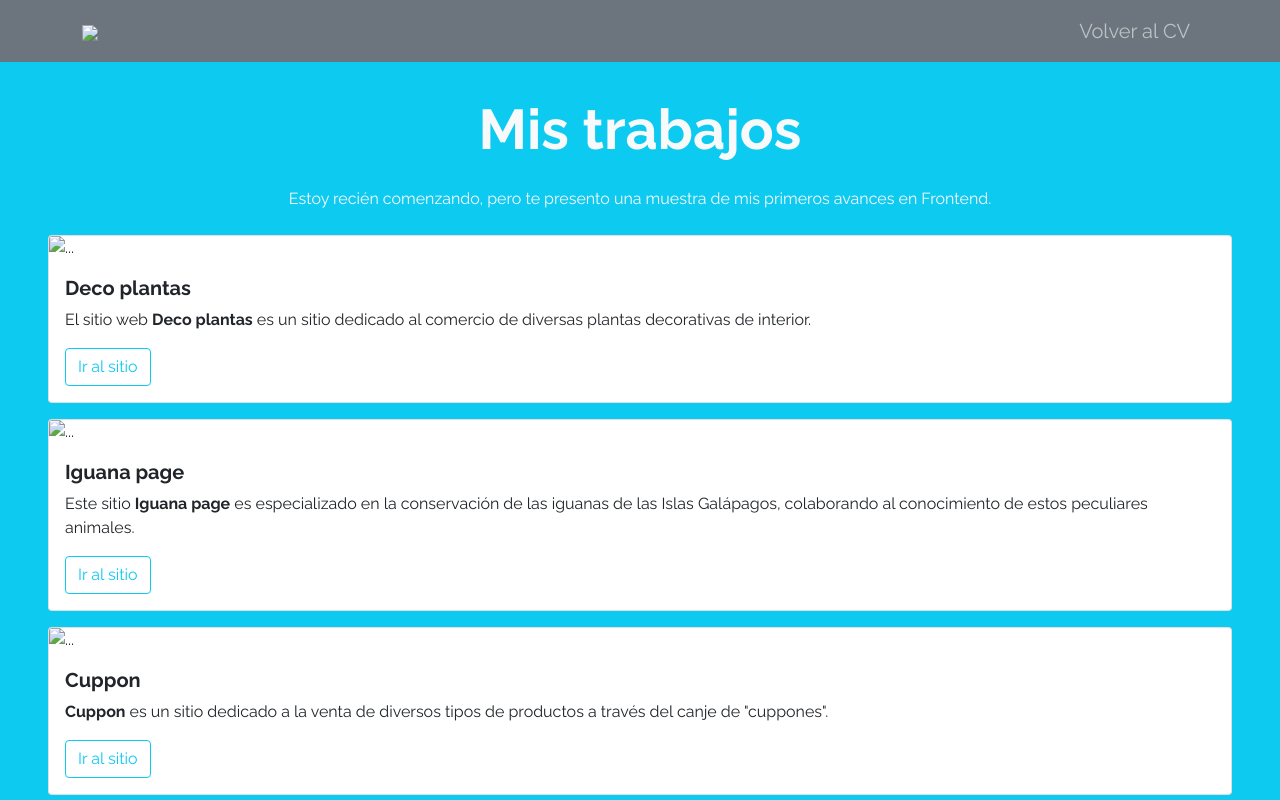
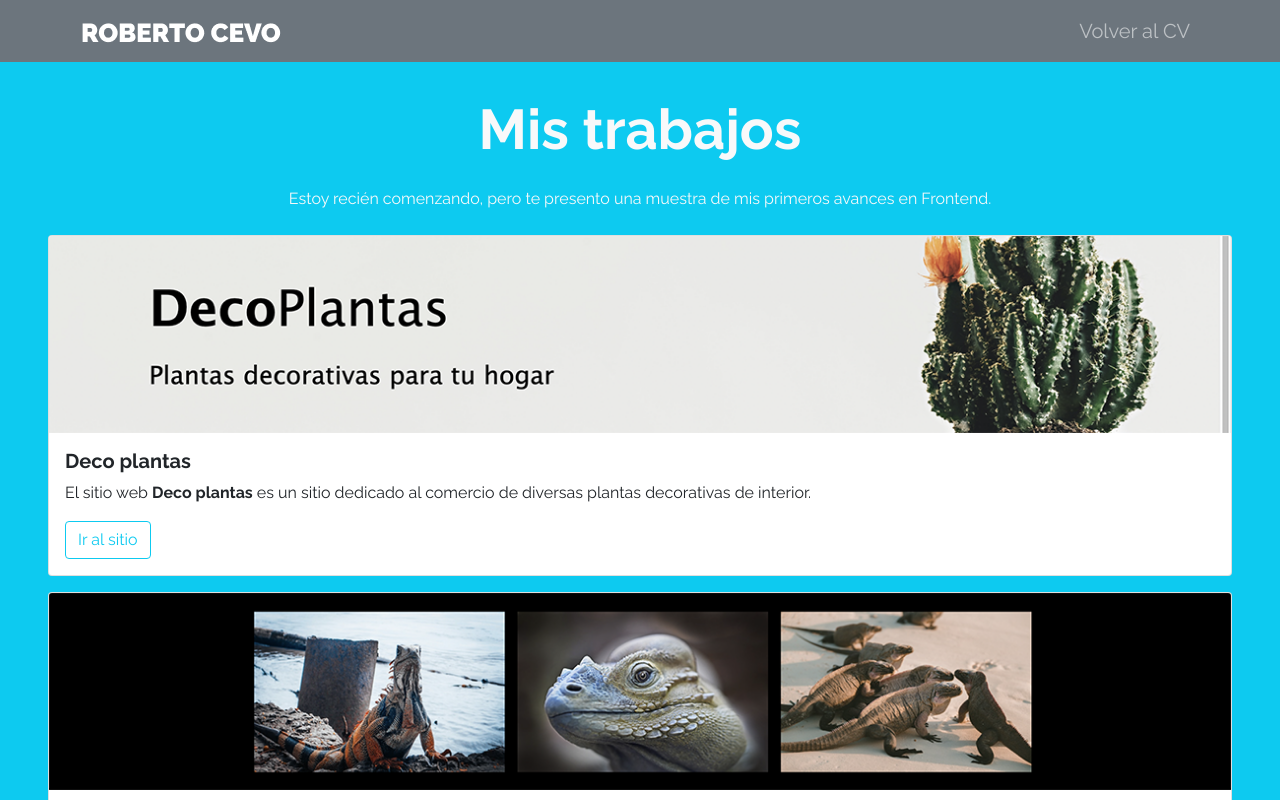
Before and after one commit to robertocevo/PRUEBA-PORTAFOLIO, a plain HTML site: page portafolio.html in a window 1280 px wide. Shown: the top 800 px of the page. Drawn offline with nearby package versions, Linux system fonts and the light colour scheme.

Commit message:
cargando imagenes al sitio

```diff
--- a/assets/css/style.css
+++ b/assets/css/style.css
@@ -5,7 +5,7 @@ body {
   /* Hero Section */
 
   #Hero-Section {
-    background-image: url("../img/bg-hero2.webp");
+    background-image: url("../images/bg-hero2.webp");
     background-repeat: no-repeat;
     background-size: cover;
     background-position: left;
--- a/portafolio.html
+++ b/portafolio.html
@@ -33,7 +33,7 @@
     <nav class="navbar navbar-expand-lg navbar-dark bg-secondary fixed-top">
         <div class="container">
           <a class="navbar-brand" href="#">
-            <img src="./assets/img/ROBERTO_CEVO_logo.png" class="img-fluid" />
+            <img src="./assets/images/ROBERTO_CEVO_logo.png" class="img-fluid" />
           </a>
           <button
             class="navbar-toggler"
@@ -69,7 +69,7 @@
     </p>
 
     <div class="card mb-3">
-      <img src="./assets/img/1200x200_1.png" class="card-img-top" alt="..." />
+      <img src="./assets/images/1200x200_1.png" class="card-img-top" alt="imagen de sitio web" />
       <div class="card-body">
         <h5 class="card-title fw-bold">Deco plantas</h5>
         <p class="card-text">
@@ -83,7 +83,7 @@
     </div>
 
     <div class="card mb-3">
-      <img src="./assets/img/1200x200_2.png" class="card-img-top" alt="..." />
+      <img src="./assets/images/1200x200_2.png" class="card-img-top" alt="imagen de sitio web sobre iguanas" />
       <div class="card-body">
         <h5 class="card-title fw-bold">Iguana page</h5>
         <p class="card-text">
@@ -98,7 +98,7 @@
     </div>
 
     <div class="card mb-3">
-      <img src="./assets/img/1200x200_3.png" class="card-img-top" alt="..." />
+      <img src="./assets/images/1200x200_3.png" class="card-img-top" alt="imagen de sitio web ecommerce" />
       <div class="card-body">
         <h5 class="card-title fw-bold">Cuppon</h5>
         <p class="card-text">
```
Also changed, not shown: index.html (+1 -1 lines), assets/images/1200x200_1.png (added), assets/images/1200x200_2.png (added), assets/images/1200x200_3.png (added), assets/images/ROBERTO_CEVO_logo.png (added), assets/images/bg-hero2.webp (added), 3 other files.
